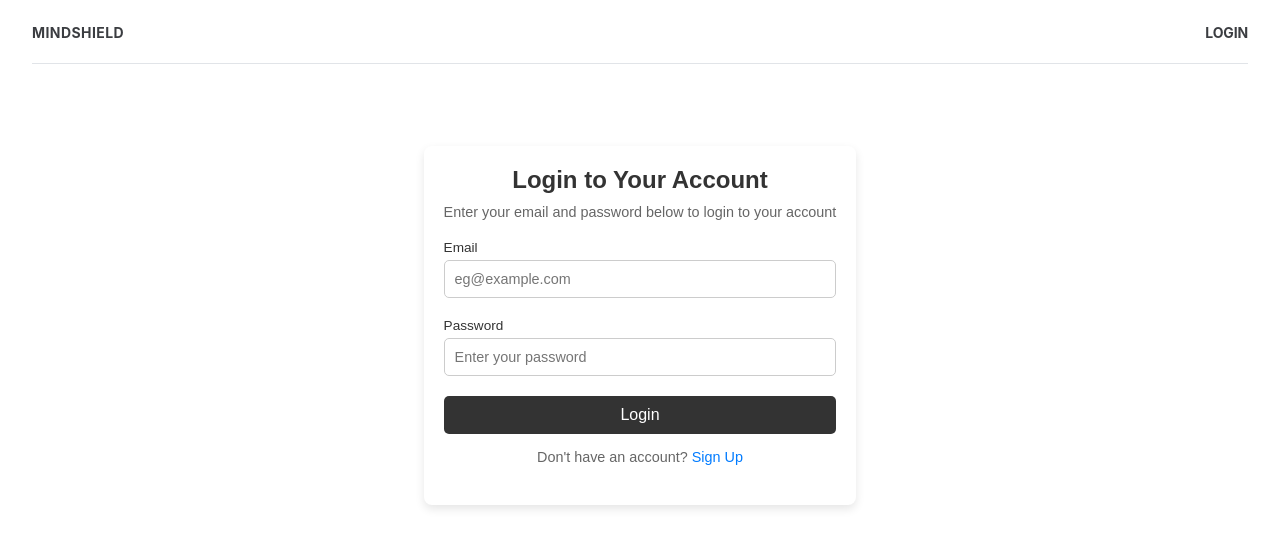
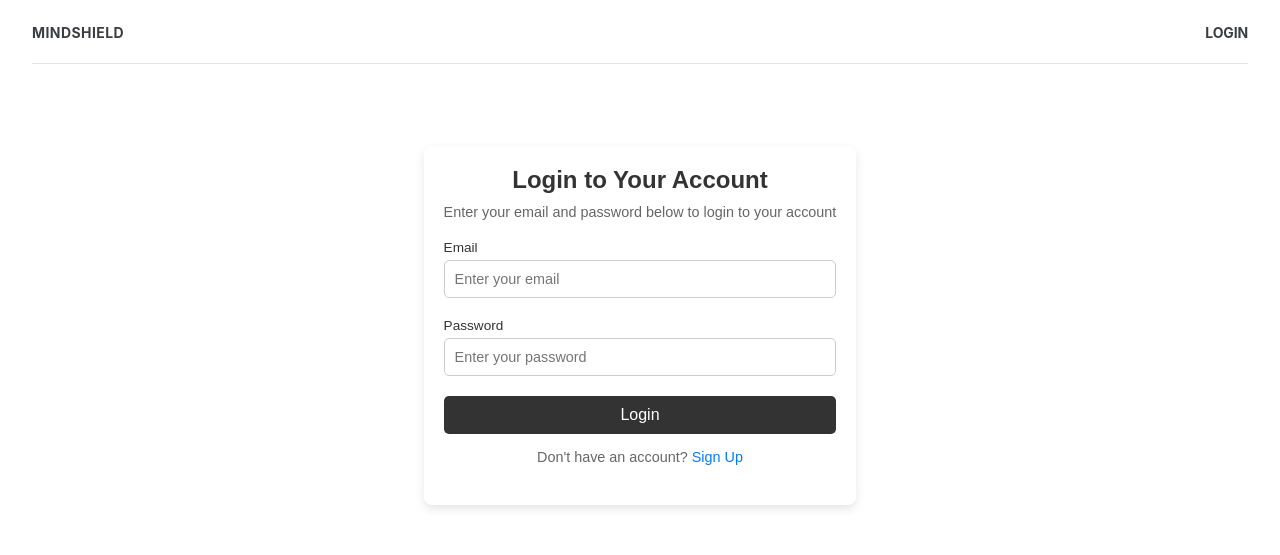
Before and after one commit to ajaynegi45/MindShield, a React (Vite) app: page /login in a window 1280 px wide. Shown: the top 555 px of the page. Built offline with nearby package versions, Linux system fonts and the light colour scheme.

Commit message:
fix: fixes some bugs

```diff
--- a/src/App.jsx
+++ b/src/App.jsx
@@ -40,7 +40,7 @@ function App() {
                           uplifting affirmations.
                       </p><br/>
 
-                      <Link to="/create-account">
+                      <Link to="/register">
                           <button className="register-button">Register</button>
                       </Link>
                   </div>
--- a/src/components/Login.jsx
+++ b/src/components/Login.jsx
@@ -74,7 +74,7 @@ const LoginForm = () => {
                         type="email"
                         id="email"
                         name="email"
-                        placeholder="eg@example.com"
+                        placeholder="Enter your email"
                         value={data.email}
                         onChange={(e) => handleInputChange('email', e.target.value)}
                         onFocus={() => handleFocus('email')}
--- a/src/components/Register.jsx
+++ b/src/components/Register.jsx
@@ -96,8 +96,8 @@ const RegisterForm = () => {
                         name="email"
                         value={data.email}
                         onChange={(e) => handleInputChange('email', e.target.value)}
-                        placeholder="eg@example.com"
-                        // required
+                        placeholder="Enter your email"
+                        required
                     />
                 </div>
 
@@ -110,7 +110,7 @@ const RegisterForm = () => {
                         value={data.password}
                         onChange={(e) => handleInputChange('password', e.target.value)}
                         placeholder="Enter your password"
-                        // required
+                        required
                     />
                 </div>
 
@@ -123,7 +123,7 @@ const RegisterForm = () => {
                         value={data.confirmPassword}
                         onChange={(e) => handleInputChange('confirmPassword', e.target.value)}
                         placeholder="Re-enter your password"
-                        // required
+                        required
                     />
                 </div>
 
--- a/src/components/login.css
+++ b/src/components/login.css
@@ -1,6 +1,7 @@
 /* Container styles */
 .login-container {
     max-width: 500px;
+    min-width: 400px;
     margin: 50px auto;
     padding: 20px;
     border-radius: 8px;
```
